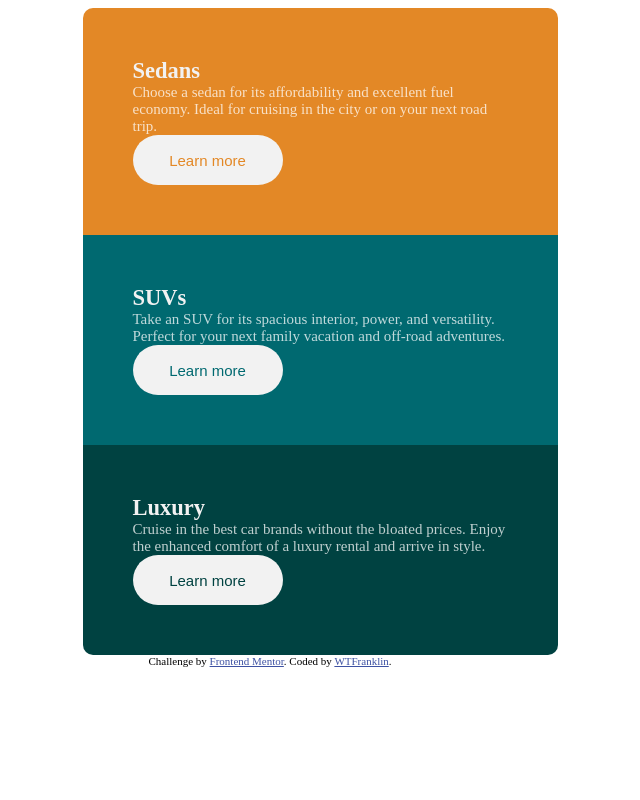
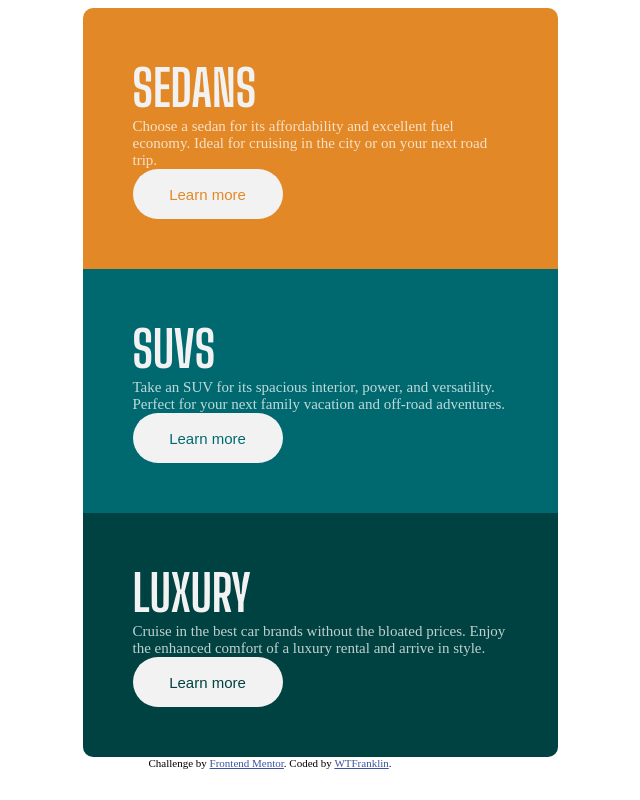
Before and after one commit to frankaddelia/three-column-layout-component, a plain HTML site: page index.html in a window 1280 px wide. Shown: the whole page, without its empty margins (370-1010 px from the left). Drawn offline with Linux system fonts and the light colour scheme.

Commit message:
Style headers

```diff
--- a/source/scss/styles.scss
+++ b/source/scss/styles.scss
@@ -27,8 +27,11 @@ button {
 
 h2 {
     color: $very-light-gray;
+    font-family: 'Big Shoulders Display', cursive;
+    font-size: 50px;
     margin: 0;
     padding: 0;
+    text-transform: uppercase;
 }
 
 p {
```
Also changed, not shown: build/css/styles.css, 1 other file.
